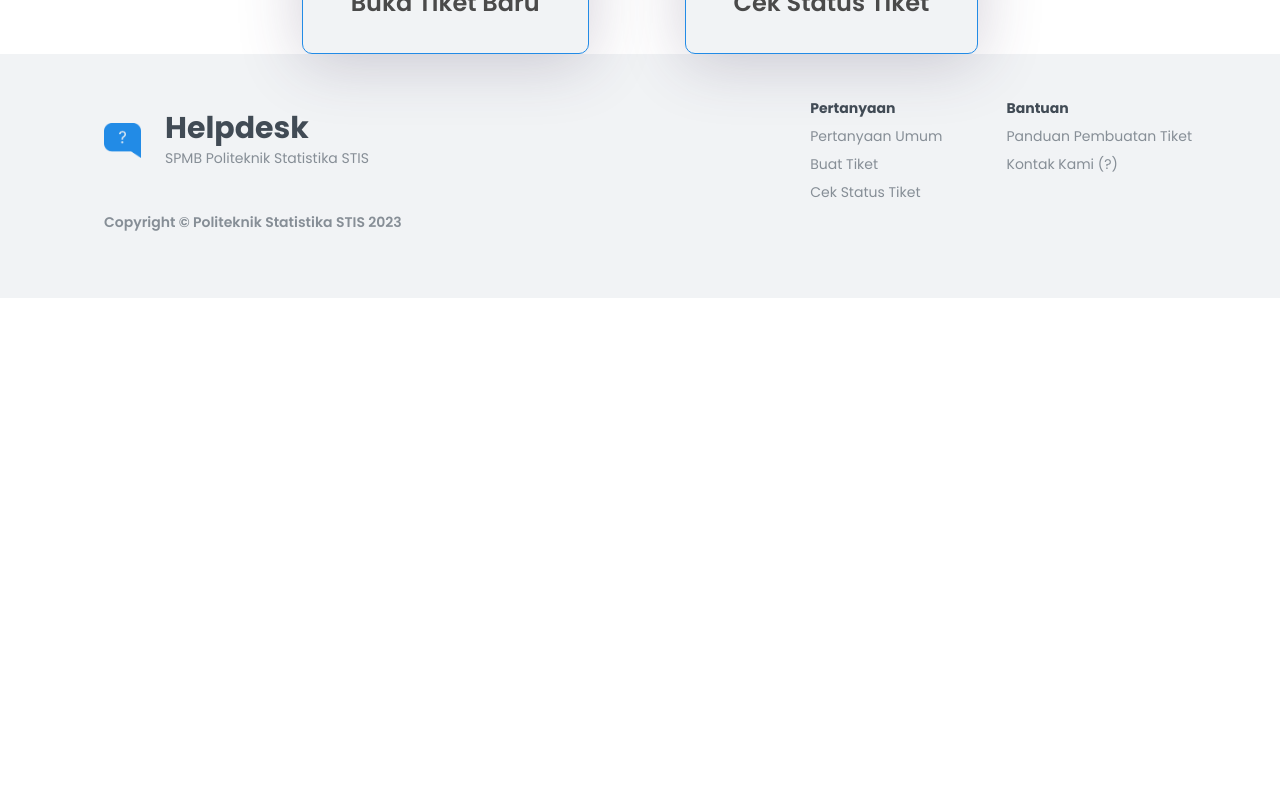
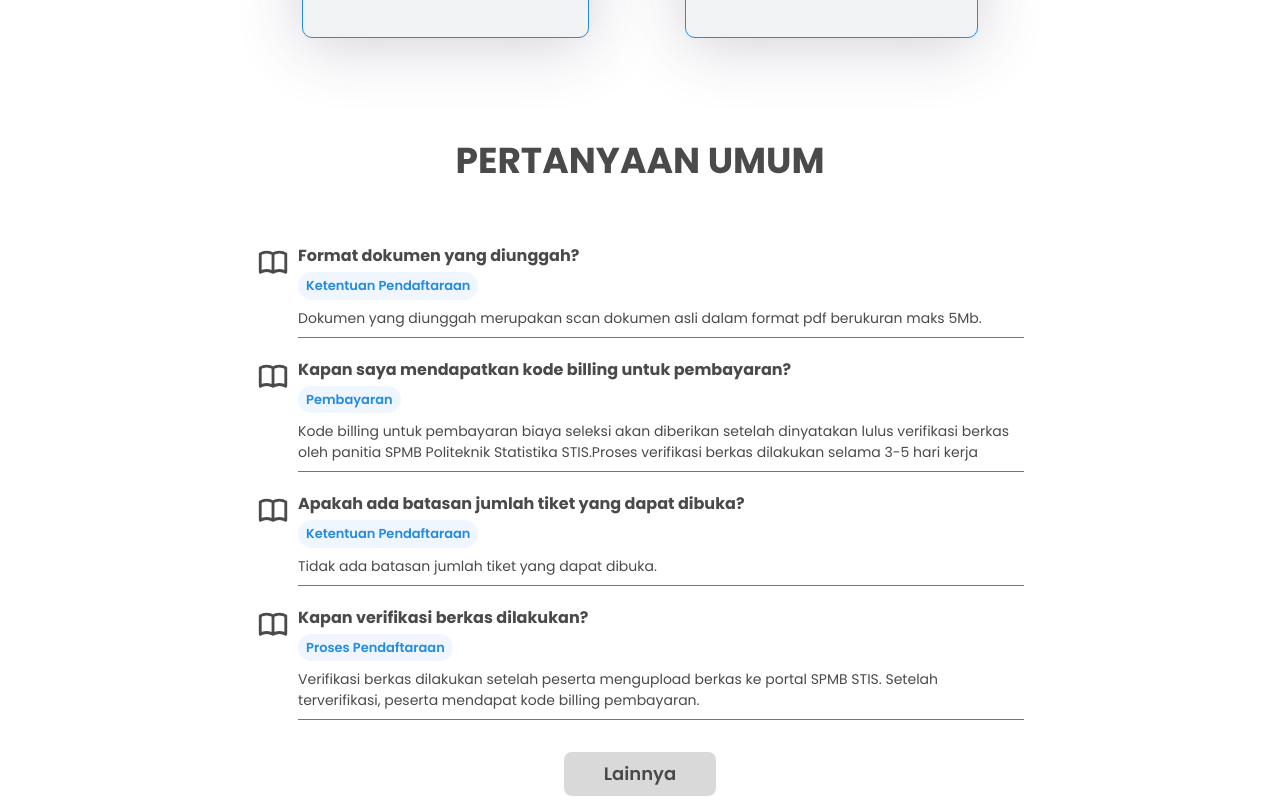
Before and after one commit to damarss/helpdesk, a Next.js app: page / in a window 1280 px wide. Shown: the part 1560-2360 px from the top of the page. Before the commit the page ends 1858 px from the top, so only its background shows below. Built offline with nearby package versions, Linux system fonts and the light colour scheme.

Commit message:
Homepage semua komponen

```diff
--- /dev/null
+++ b/app/check-ticket/[id]/page.tsx
@@ -0,0 +1,13 @@
+import React from 'react'
+
+type Params = {
+    id: string
+}
+
+const page = ({ params }: {params: Params}) => {
+  return (
+    <main className=''>{params.id}</main>
+  )
+}
+
+export default page
--- a/app/components/Features.tsx
+++ b/app/components/Features.tsx
@@ -26,9 +26,9 @@ const features: featureType[] = [
 
 const Features = () => {
   return (
-    <div className="flex flex-col justify-center items-center">
-      <h1 className="text-h1 font-h1 uppercase mb-14">LAYANAN</h1>
-      <div className="flex md:space-x-24">
+    <div className="flex flex-col justify-center items-center mb-16 md:mb-24">
+      <h1 className="text-h1 font-h1 uppercase mb-8 md:mb-14">LAYANAN</h1>
+      <div className="flex flex-col md:flex-row space-y-10 md:space-y-0 md:space-x-24">
         {features.map((feature) => (
           <Link key={feature.id} href={feature.url}>
             <div className="flex flex-col items-center justify-around space-y-5 px-12 py-8 bg-grey-base rounded-[10px] border-[1px] border-biru shadow-shadow-3">
--- a/app/components/Hero.tsx
+++ b/app/components/Hero.tsx
@@ -4,10 +4,10 @@ import React from "react";
 
 const Hero = () => {
   return (
-    <div className="flex flex-col justify-center items-center mb-24">
-      <Image className="block mb-16" src={"/assets/img/hero.png"} alt="Hero" width={956} height={492} />
+    <div className="flex flex-col justify-center items-center mb-16 md:mb-24">
+      <Image className="mb-8 md:mb-12" src={"/assets/img/hero.png"} alt="Hero" width={956} height={492} />
       <div className="flex flex-col">
-        <h1 className="uppercase text-h1 font-h1 text-center mb-10">
+        <h1 className="uppercase text-h1 font-h1 text-center mb-5 md:mb-10">
           HELPDESK POLITEKNIK STATISTIKA STIS
         </h1>
         <p className="text-active font-active text-justify">
--- /dev/null
+++ b/app/components/HomeFAQ.tsx
@@ -0,0 +1,74 @@
+import Link from "next/link";
+import React from "react";
+import { HiOutlineBookOpen } from "react-icons/hi";
+
+type questionType = {
+  id: number;
+  question: string;
+  category: string;
+  answer: string;
+};
+
+const questions: questionType[] = [
+  {
+    id: 1,
+    question: "Format dokumen yang diunggah?",
+    category: "Ketentuan Pendaftaraan",
+    answer:
+      "Dokumen yang diunggah merupakan scan dokumen asli dalam format pdf berukuran maks 5Mb.",
+  },
+  {
+    id: 2,
+    question: "Kapan saya mendapatkan kode billing untuk pembayaran?",
+    category: "Pembayaran",
+    answer:
+      "Kode billing untuk pembayaran biaya seleksi akan diberikan setelah dinyatakan lulus verifikasi berkas oleh panitia SPMB Politeknik Statistika STIS.Proses verifikasi berkas dilakukan selama 3-5 hari kerja",
+  },
+  {
+    id: 3,
+    question: "Apakah ada batasan jumlah tiket yang dapat dibuka?",
+    category: "Ketentuan Pendaftaraan",
+    answer: "Tidak ada batasan jumlah tiket yang dapat dibuka.",
+  },
+  {
+    id: 4,
+    question: "Kapan verifikasi berkas dilakukan?",
+    category: "Proses Pendaftaraan",
+    answer:
+      "Verifikasi berkas dilakukan setelah peserta mengupload berkas ke portal SPMB STIS. Setelah terverifikasi, peserta mendapat kode billing pembayaran.",
+  },
+];
+
+const HomeFAQ = () => {
+  return (
+    <div className="mb-16 md:mb-24">
+      <h1 className="text-h1 font-h1 uppercase text-center mb-8 md:mb-14">
+        PERTANYAAN UMUM
+      </h1>
+      <div className="flex flex-col justify-center items-center md:mx-28 mb-3">
+        {questions.map((question) => (
+          <div
+            className="flex self-start w-full"
+            key={question.id}
+          >
+            <div className="flex items-start w-full space-x-2 mb-5">
+              <span className="w-[36px] h-[36px]">
+                <HiOutlineBookOpen className="w-full h-full" />
+              </span>
+              <div className="border-b-[1px] border-biru pb-2 w-full">
+                <h3 className="text-[16px] font-bold mb-1">{question.question}</h3>
+            <span className="block w-fit text-[13px] font-semibold px-2 py-1 rounded-2xl bg-blue-50 text-biru mb-2">{question.category}</span>
+                <p className="text-base">{question.answer}</p>
+              </div>
+            </div>
+          </div>
+        ))}
+      </div>
+      <Link href="/faq" className="mx-auto flex w-fit bg-grey-light text-lg font-semibold px-10 py-2 rounded-lg hover:bg-grey-mid">
+        Lainnya
+      </Link>
+    </div>
+  );
+};
+
+export default HomeFAQ;
--- a/app/components/TicketFlow.tsx
+++ b/app/components/TicketFlow.tsx
@@ -27,12 +27,12 @@ const flows: flowType[] = [
 
 const TicketFlow = () => {
   return (
-    <div className="flex mb-24">
-      <div className="flex justify-center items-center w-full md:my-4 md:space-x-28">
+    <div className="flex mb-16 md:mb-24">
+      <div className="flex flex-col md:flex-row justify-center items-center w-full md:my-4 space-y-7 md:space-x-28 md:space-y-0">
         {flows.map((flow) => (
           <div
             key={flow.id}
-            className="flex flex-col items-center justify-around space-y-5 w-52 h-52"
+            className="mx-auto md:mx-0 flex flex-col items-center justify-around space-y-3 w-52 h-52"
           >
             <Image
               src={flow.imagePath}
--- a/app/components/index.tsx
+++ b/app/components/index.tsx
@@ -9,6 +9,7 @@ import Searchbar from "./Searchbar";
 import Hero from "./Hero";
 import TicketFlow from "./TicketFlow";
 import Features from "./Features";
+import HomeFAQ from "./HomeFAQ";
 
 export {
     Logo,
@@ -22,4 +23,5 @@ export {
     Hero,
     TicketFlow,
     Features,
+    HomeFAQ,
 }
--- a/app/layout.tsx
+++ b/app/layout.tsx
@@ -16,7 +16,7 @@ export default function RootLayout({
 }) {
   return (
     <html lang="id">
-      <body className={`${poppins.className} text-dark`}>
+      <body className={`${poppins.className} text-dark mt-[71px]`}>
         <header>
           <Navbar />
         </header>
--- a/app/page.tsx
+++ b/app/page.tsx
@@ -1,15 +1,16 @@
 import Image from 'next/image'
 import React from 'react'
-import { Features, Hero, TicketFlow } from './components'
+import { Features, Hero, HomeFAQ, TicketFlow } from './components'
 
 type Props = {}
 
 const HomePage = (props: Props) => {
   return (
-    <main className="flex flex-col justify-center md:mx-36 mt-[71px]">
+    <main className="flex flex-col justify-center mx-3 md:mx-36">
       <Hero />
       <TicketFlow />
       <Features />
+      <HomeFAQ />
     </main>
   )
 }
--- a/tailwind.config.js
+++ b/tailwind.config.js
@@ -19,7 +19,7 @@ module.exports = {
       fontSize: {
         'h1': '36px',
         'h2': '24px',
-        'h3': '13px',
+        'h3': '14px',
         'base': '14px',
         'active': '14px',
         'secondary': '12px',
```
